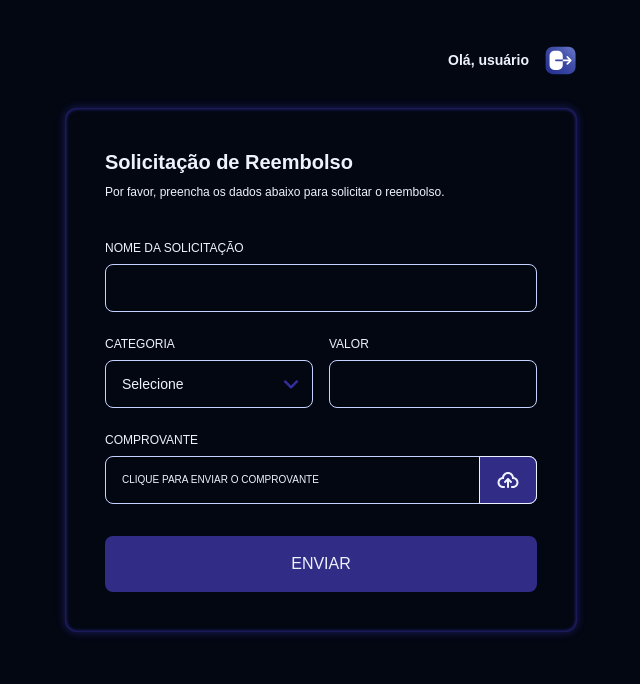
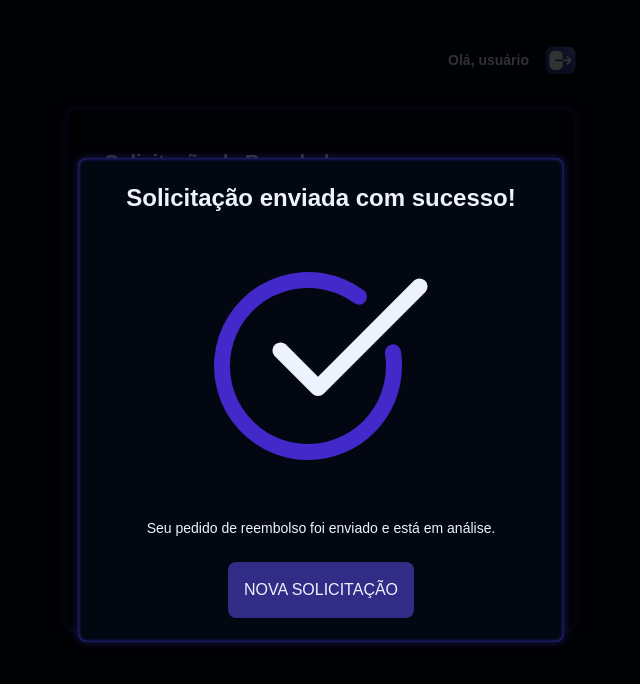
Before and after one commit to igorsantos-p/app_reembolso, a React (Vite) app: page / in a window 1280 px wide. Shown: the top 684 px of the page, without its empty margins (319-959 px from the left). Built offline with nearby package versions, Linux system fonts and the light colour scheme; a web font is replaced by a local one.

Commit message:
modal confirmacao de cadastro do reembolso

```diff
--- /dev/null
+++ b/src/components/ConfirmModal.tsx
@@ -0,0 +1,22 @@
+import confirmSvg from '../assets/confirm.svg'
+import { Button } from './Button'
+
+interface ModalProps {
+    isOpen: boolean,
+    onClose: () => void
+}
+
+export function ConfirmModal({ isOpen, onClose }: ModalProps) {
+    if (!isOpen) return null
+
+    return (
+        <div className="fixed inset-0 min-h-screen bg-black/80 flex flex-col justify-center items-center">
+            <main className="w-max rounded-lg shadow-indigo-glow py-6 flex flex-col items-center bg-gray-950 gap-6 px-12">
+                <h1 className='text-2xl font-semibold'>Solicitação enviada com sucesso!</h1>
+                <img src={confirmSvg} alt="Ícone de confirmação" className='w-64 h-auto' />
+                <p className='text-sm'>Seu pedido de reembolso foi enviado e está em análise.</p>
+                <Button onClick={onClose}>Nova Solicitação</Button>
+            </main>
+        </div>
+    )
+}
--- a/src/pages/Refund.tsx
+++ b/src/pages/Refund.tsx
@@ -1,4 +1,5 @@
 import { Button } from "../components/Button";
+import { ConfirmModal } from "../components/ConfirmModal";
 import { Input } from "../components/Input";
 import { Select } from "../components/Select";
 import { Upload } from "../components/Upload";
@@ -6,6 +7,7 @@ import { CATEGORIES, CATEGORIES_KEYS } from "../utils/category";
 import { use, useState } from "react";
 
 export function Refund() {
+    const [open, setOpen] = useState(true)
     const [name, setName] = useState("")
     const [category, setCategory] = useState("")
     const [amount, setAmount] = useState("")
@@ -14,6 +16,11 @@ export function Refund() {
 
     function onSubmit(e: React.SubmitEvent) {
         e.preventDefault()
+        setOpen(true)
+        setName("")
+        setCategory("")
+        setAmount("")
+        setFilename(null)
     }
 
     return (
@@ -35,8 +42,11 @@ export function Refund() {
                 </Select>
                 <Input legend="Valor" required value={amount} onChange={(e) => setAmount(e.target.value)} />
             </div>
-            <Upload onChange={(e) => e.target.files && setFilename(e.target.files[0])} isLoading={isLoading} filename={filename && filename.name} />
+            <Upload onChange={(e) => e.target.files && setFilename(e.target.files[0])} isLoading={isLoading} filename={filename && filename.name} required />
             <Button type="submit" isLoading={isLoading}>Enviar</Button>
+            {open && (
+                <ConfirmModal isOpen={open} onClose={() => setOpen(false)} />
+            )}
         </form>
     )
 }
```
Also changed, not shown: src/assets/confirm.svg (added).
